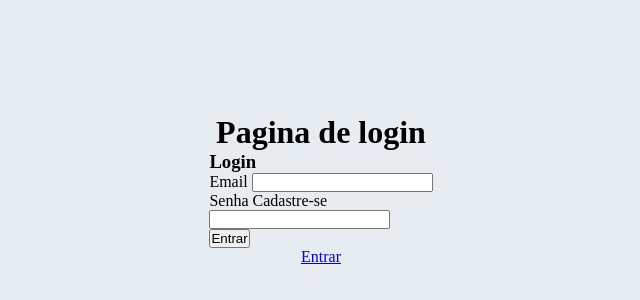
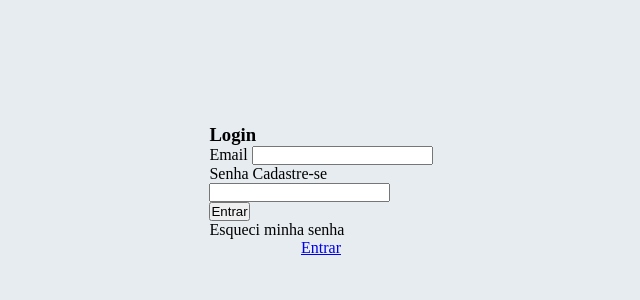
Before and after one commit to johnnyferreiradev/milkmoney, a React (Create React App) app in the folder frontend/: page / in a window 1280 px wide. Shown: the part 210-510 px from the top of the page, without its empty margins (319-959 px from the left). Built offline with nearby package versions, Linux system fonts and the light colour scheme.

Commit message:
Criação de renderização condicional na pagina de login

```diff
--- a/frontend/src/components/Login/Login.jsx
+++ b/frontend/src/components/Login/Login.jsx
@@ -17,6 +17,12 @@ export default class Login extends React.Component {
         this.setState({ password });
     }
 
+    // Alterando o state do componente pai
+    handleModeChange(e, mode) {
+        e.preventDefault();
+        this.props.onModeChange(mode);
+    }
+
     render() {
         return (
             <div className="login">
@@ -34,7 +40,12 @@ export default class Login extends React.Component {
                     </div>
                     <div className="login-form-group">
                         <label htmlFor="login-password">Senha </label>
-                        <label htmlFor="login-password"> Cadastre-se </label>
+                        <label
+                            htmlFor="login-password"
+                            onClick={event => this.handleModeChange(event, "register")}
+                        >
+                            Cadastre-se
+                        </label>
                         <br/> {/** temporário */}
                         <input
                             type="password"
@@ -45,6 +56,9 @@ export default class Login extends React.Component {
                     <div className="login-form-group">
                         <button>Entrar</button>
                     </div>
+                    <div className="login-form-group">
+                        <p onClick={event => this.handleModeChange(event, "recover")}>Esqueci minha senha</p>
+                    </div>
                 </form>
             </div>
         );
--- a/frontend/src/components/RecoverPassword/RecoverPassword.jsx
+++ b/frontend/src/components/RecoverPassword/RecoverPassword.jsx
@@ -12,9 +12,18 @@ export default class Login extends React.Component {
         this.setState({ email });
     }
 
+    // Alterando o state do componente pai
+    handleModeChange(e) {
+        e.preventDefault();
+        const mode = "login";
+        this.props.onModeChange(mode);
+    }
+
     render() {
         return (
             <div className="recover-password">
+                <p onClick={event => this.handleModeChange(event)}>voltar</p>
+
                 <div className="recover-password-header">
                     <h3>Esqueceu sua senha?</h3>
                 </div>
--- a/frontend/src/components/Register/Register.jsx
+++ b/frontend/src/components/Register/Register.jsx
@@ -25,6 +25,12 @@ export default class Login extends React.Component {
 
     handleConfirmPassword(confirmPassword) {
         this.setState({ confirmPassword });
+    }
+
+    handleModeChange(e) {
+        e.preventDefault();
+        const mode = "login";
+        this.props.onModeChange(mode);
     }
 
     render() {
@@ -69,6 +75,7 @@ export default class Login extends React.Component {
                     <div className="register-form-group">
                         <button>Cadastrar-se</button>
                     </div>
+                    <p onClick={event => this.handleModeChange(event)}>Ja possui cadastro? Faça login</p>
                 </form>
             </div>
         );
--- a/frontend/src/pages/LoginPage/LoginPage.jsx
+++ b/frontend/src/pages/LoginPage/LoginPage.jsx
@@ -2,15 +2,34 @@ import React from 'react';
 import { Link } from 'react-router-dom';
 
 import Login from '../../components/Login/Login';
+import Register from '../../components/Register/Register';
+import RecoverPassword from '../../components/RecoverPassword/RecoverPassword';
 
 import './Styles.css';
 
 export default class LoginPage extends React.Component {
+    constructor(props) {
+        super(props);
+        this.state = {
+            mode: 'login',
+        }
+        this.handleMode = this.handleMode.bind(this);
+    }
+
+    handleMode(mode) {
+        this.setState({ mode });
+    }
+
     render() {
+        const { mode } = this.state;
+        let showComponent =
+            mode === 'login' ? <Login onModeChange={this.handleMode} /> :
+            mode === 'register' ? <Register onModeChange={this.handleMode} /> :
+            mode === 'recover' ? <RecoverPassword onModeChange={this.handleMode} /> : 'Not Found';
+
         return (
             <div className="login-page">
-                <h1>Pagina de login</h1>
-                <Login />
+                { showComponent }
                 <Link to="/dashboard">Entrar</Link> {/** Link temporário */}
             </div>
         );
```
